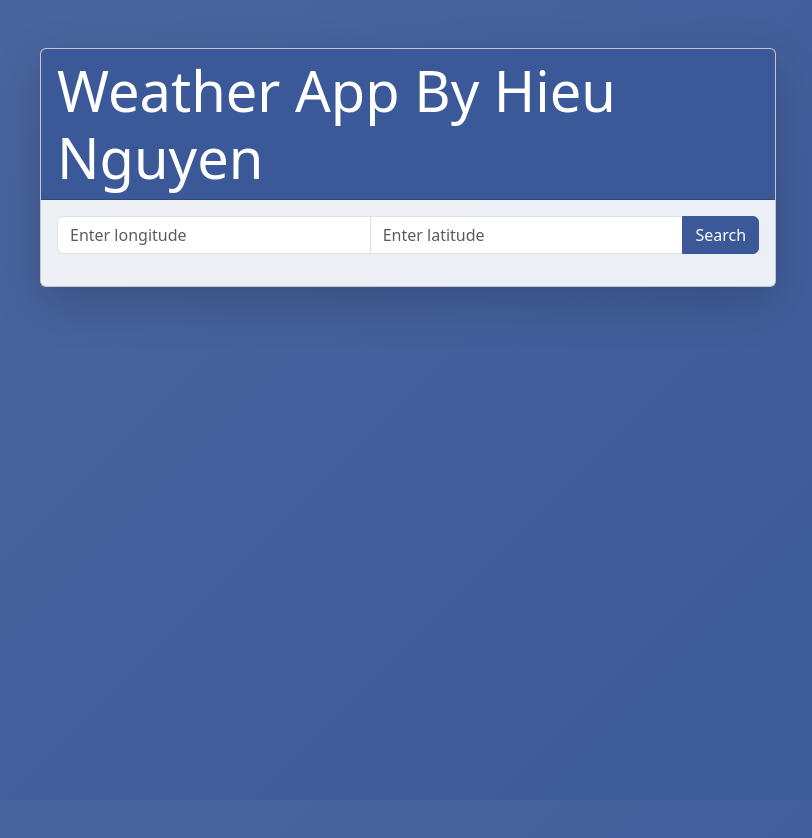
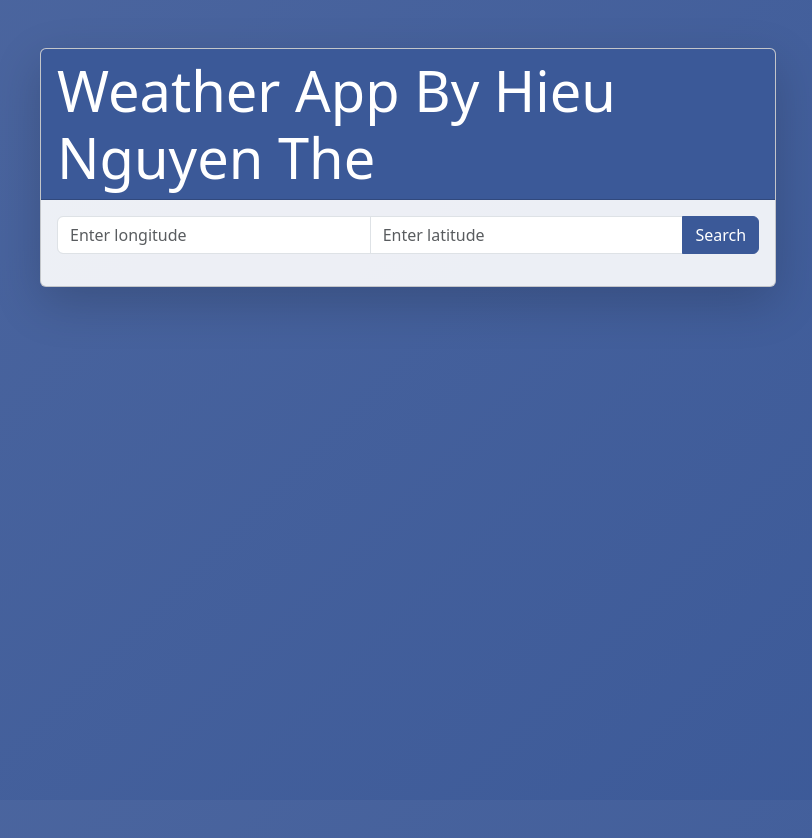
Before and after one commit to hieunguyen2711/Hieunguyen-Weather-App, a plain HTML site: page index.html in a window 1280 px wide. Shown: the whole page, without its empty margins (232-1044 px from the left). Drawn offline with nearby package versions, Linux system fonts and the light colour scheme.

Commit message:
Updated Title

```diff
--- a/index.html
+++ b/index.html
@@ -13,7 +13,7 @@
       <div class="col-md-8">
         <div class="card shadow-lg">
           <div class="card-header bg-primary text-white">
-            <h1 class="display-4 mb-0">Weather App By Hieu Nguyen</h1>
+            <h1 class="display-4 mb-0">Weather App By Hieu Nguyen The</h1>
           </div>
           <div class="card-body">
             <form id="search-form">
```
